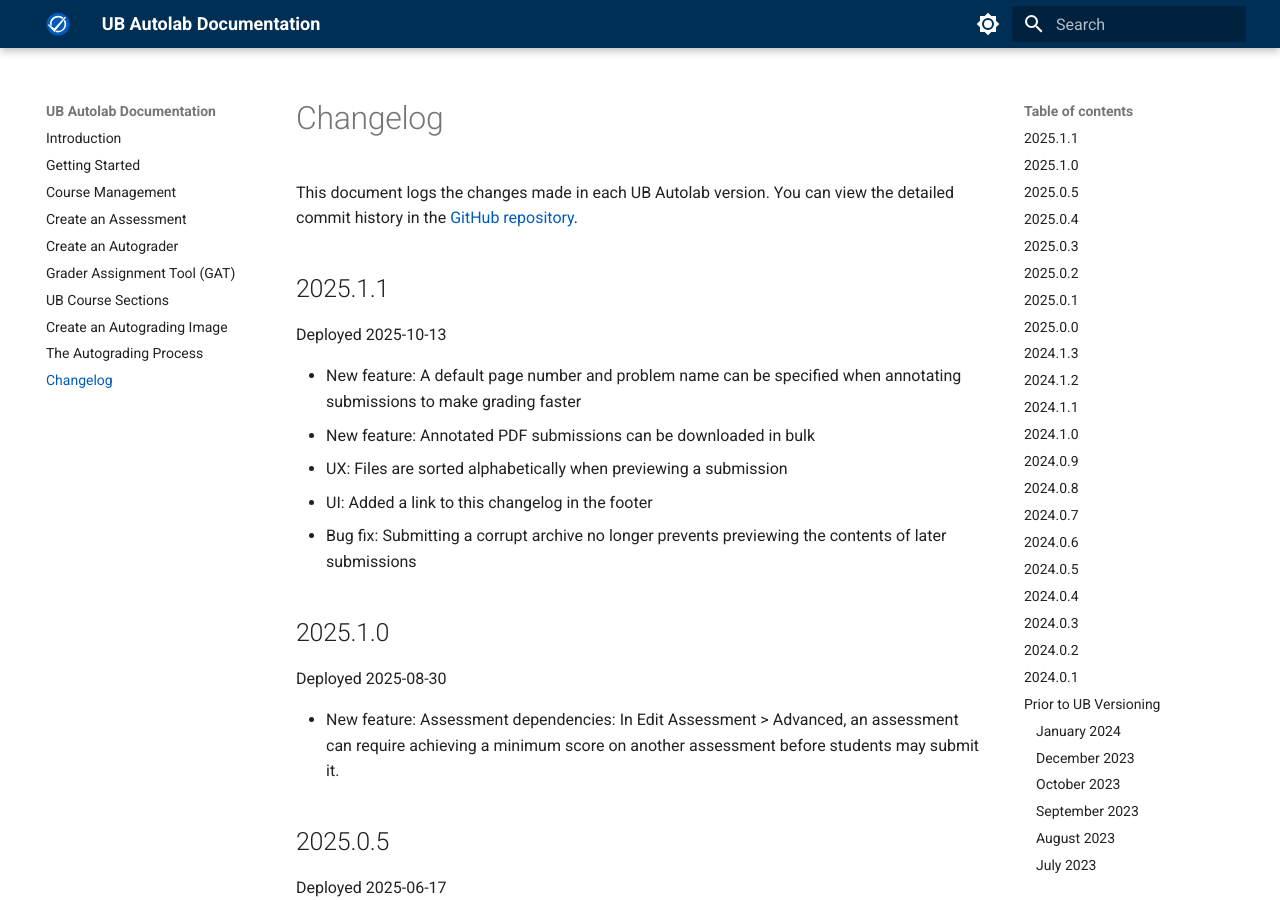
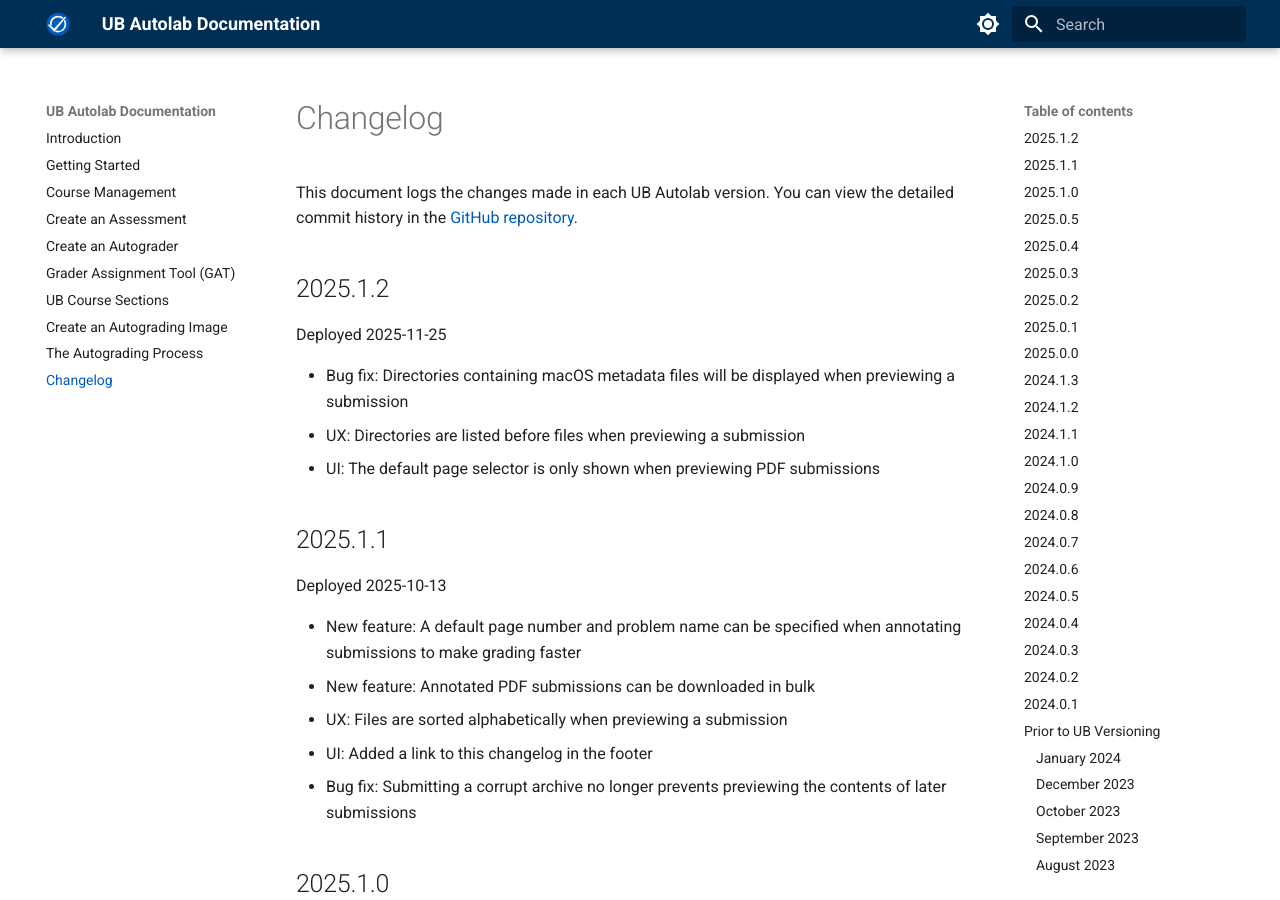
Before and after one commit to UB-CSE-IT/Autolab-Public-Documentation, an MkDocs documentation site: the page built from docs/Changelog.md, in a window 1280 px wide and 900 px high. Built offline with MkDocs 1.6.1 and Material for MkDocs 9.7.7, drawn with Linux system fonts in a browser that asks for light colours.

Commit message:
Release 2025.1.2; build

```diff
--- a/docs/Changelog.md
+++ b/docs/Changelog.md
@@ -1,5 +1,13 @@
 This document logs the changes made in each UB Autolab version. You can view the detailed commit history in
 the [GitHub repository](https://github.com/UB-CSE-IT/Autolab).
+
+## 2025.1.2
+
+Deployed 2025-11-25
+
+- Bug fix: Directories containing macOS metadata files will be displayed when previewing a submission
+- UX: Directories are listed before files when previewing a submission
+- UI: The default page selector is only shown when previewing PDF submissions
 
 ## 2025.1.1
 
```
Also changed, not shown: site/Changelog/index.html, site/search/search_index.json, site/sitemap.xml, 1 other file.
